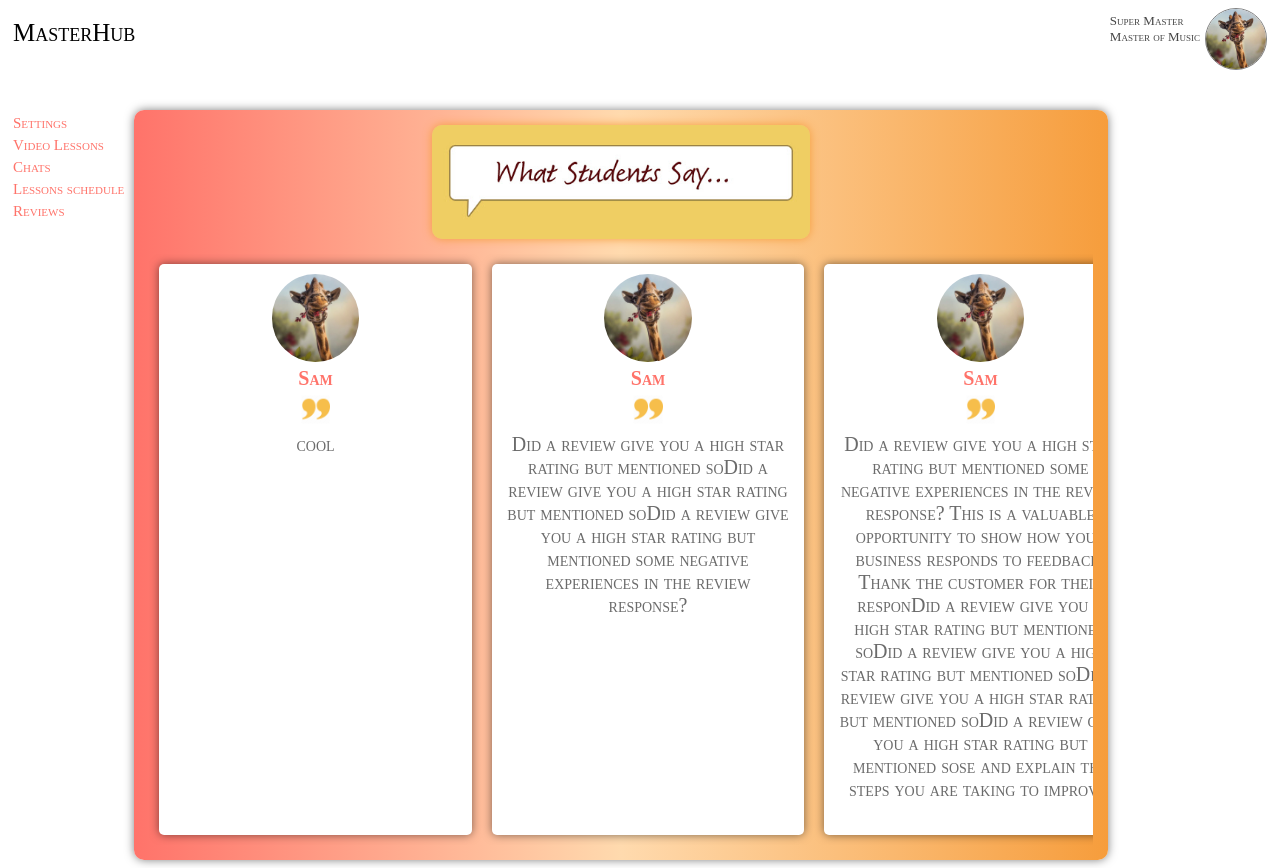
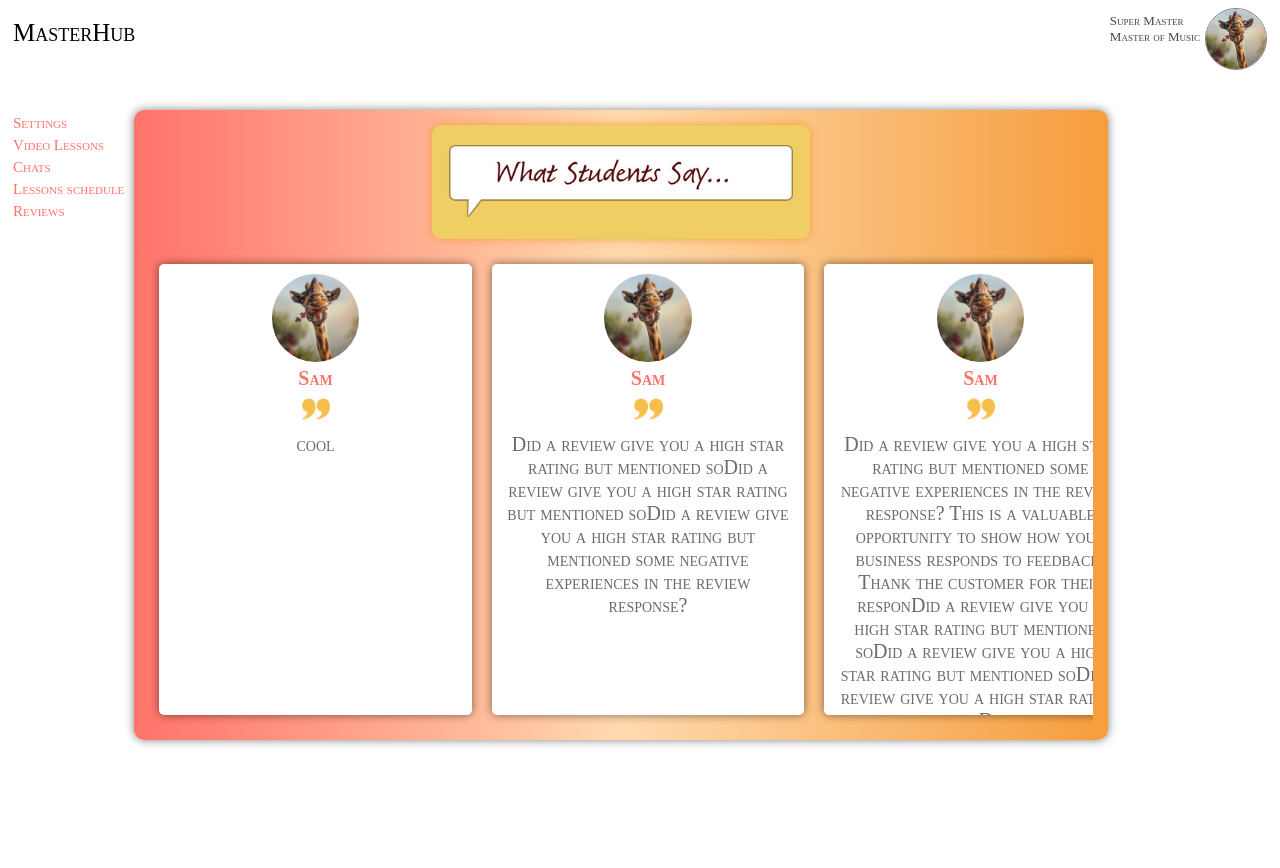
Before and after one commit to technoZoomers/MasterHubFrontend, a Vue app: page /account/reviews in a window 1280 px wide. After the commit the page ends 800 px from the top, so only its background shows below. Built offline with nearby package versions, Linux system fonts and the light colour scheme.

Commit message:
Review page height was decreased

```diff
--- a/src/components/Reviews.vue
+++ b/src/components/Reviews.vue
@@ -19,7 +19,7 @@ export default {
   background: linear-gradient(0.25turn, #ff736a, #ffdaae, #f69d3c);
   border-radius: 10px;
   box-shadow: 0 0 10px rgba(0,0,0,0.5);
-  height: 90vh;
+  height: 75vh;
   width: 100%;
   padding: 15px;
   display: flex;
```
